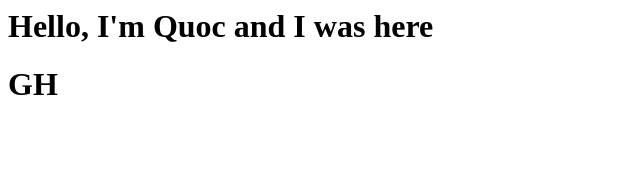
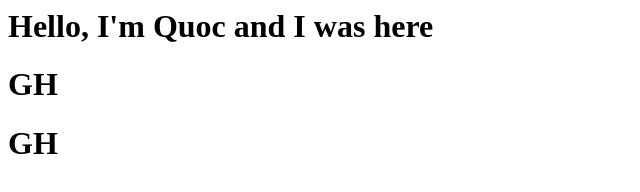
Before and after one commit to khadagenji123/learnGit, a plain HTML site: page index.html in a window 1280 px wide. Shown: the full height of the page, 0-640 px from the left. Drawn offline with Linux system fonts and the light colour scheme.

Commit message:
Update index.html

```diff
--- a/index.html
+++ b/index.html
@@ -1,2 +1,3 @@
 <h1>Hello, I'm Quoc and I was here</h1>
 <h1>GH</h1>
+<h1>GH</h1>
```
